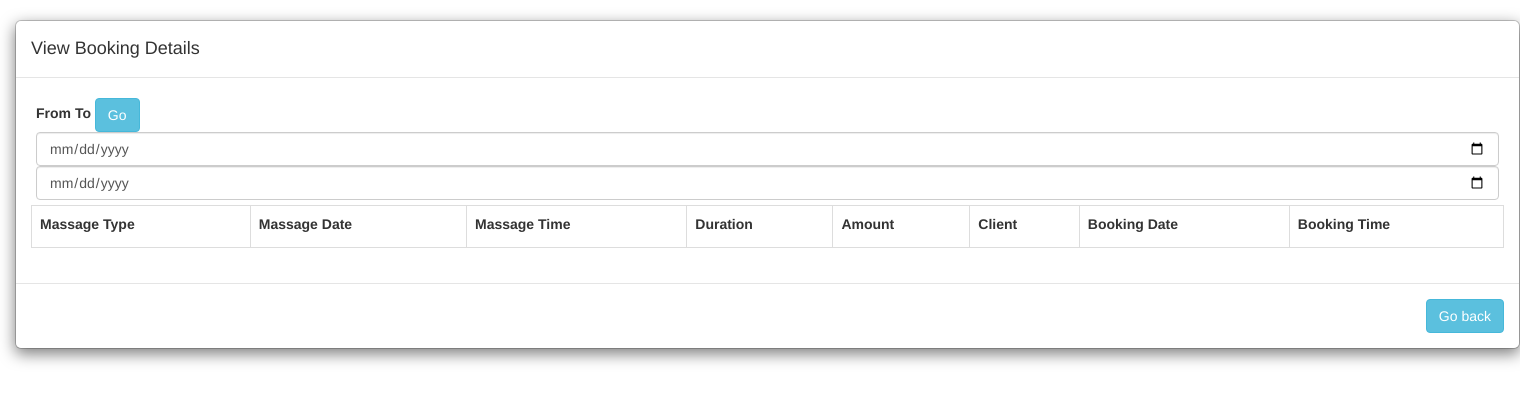
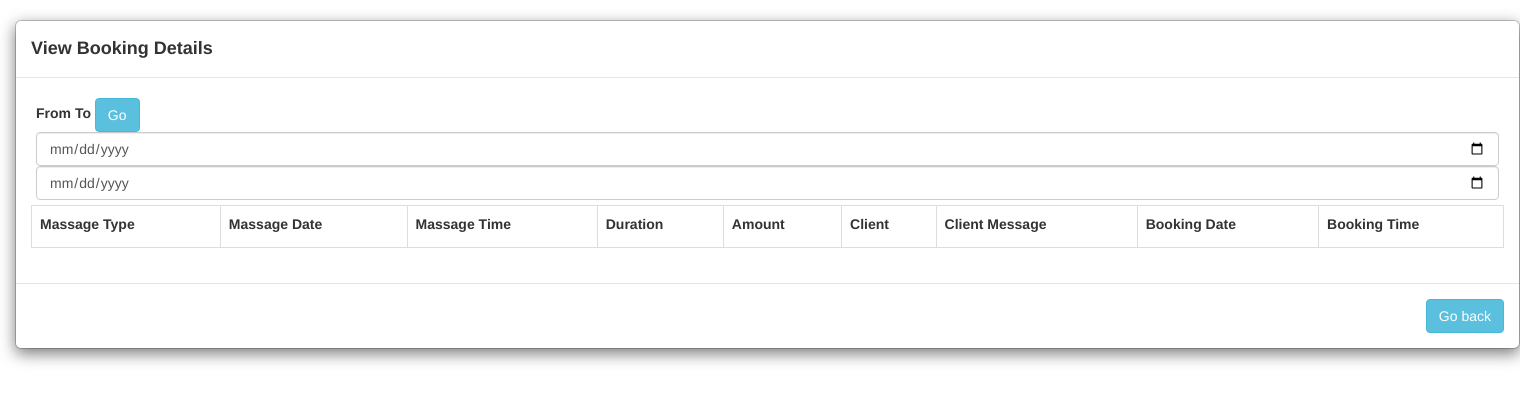
Before and after one commit to AnitaAnnaStephen/COMP606A1P2, a PHP site: page /ViewBookings.php in a window 1520 px wide. Shown: the part 195-598 px from the top of the page. Run offline with PHP 8.4, Linux system fonts and the light colour scheme; a user stored in the database is signed in; data comes from the database, SQL or seed files in the repository.

Commit message:
Added message for therapist field

```diff
--- a/Assignment1Part3/ViewBookings.php
+++ b/Assignment1Part3/ViewBookings.php
@@ -32,7 +32,7 @@
                <div class="modal-content">
                     <div class="modal-header">
                          <!-- <button type="button" class="close" data-dismiss="modal">&times;</button>   -->
-                         <h4 class="modal-title">View Booking Details</h4>
+                         <h4 class="modal-title"><b>View Booking Details</b></h4>
                     </div>
                     <div class="modal-body">
                          <div class="row dates" style="margin:5px">
@@ -52,6 +52,7 @@
                                         <td><label>Duration</label></td>
                                         <td><label>Amount</label></td>
                                         <td><label>Client</label></td>
+                                        <td><label>Client Message</label></td>
                                         <td><label>Booking Date</label></td>
                                         <td><label>Booking Time</label></td>
 
@@ -72,6 +73,8 @@
                      <td >$' . $row["Amount"] . '</td>
 
                      <td >' . $row["FirstName"] . ' ' . $row["LastName"] . '</td>
+
+                     <td >' . $row["MessageForTherapist"] .  '</td>
 
                      <td >' . $row["BookingDate"] . '</td>
 
```
